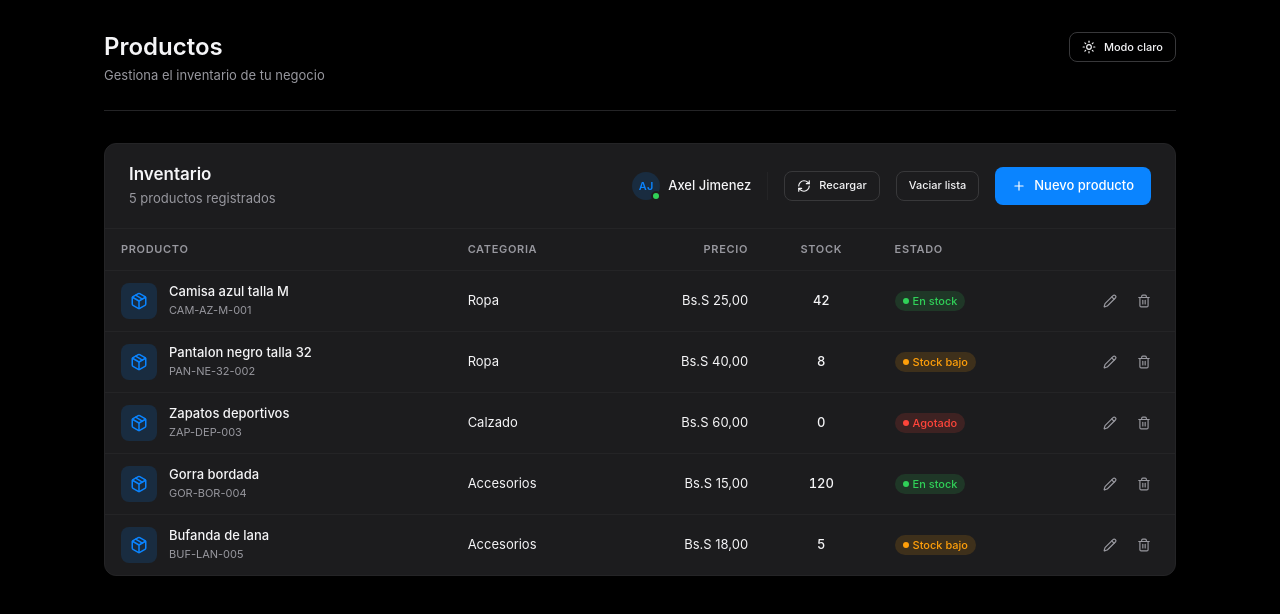
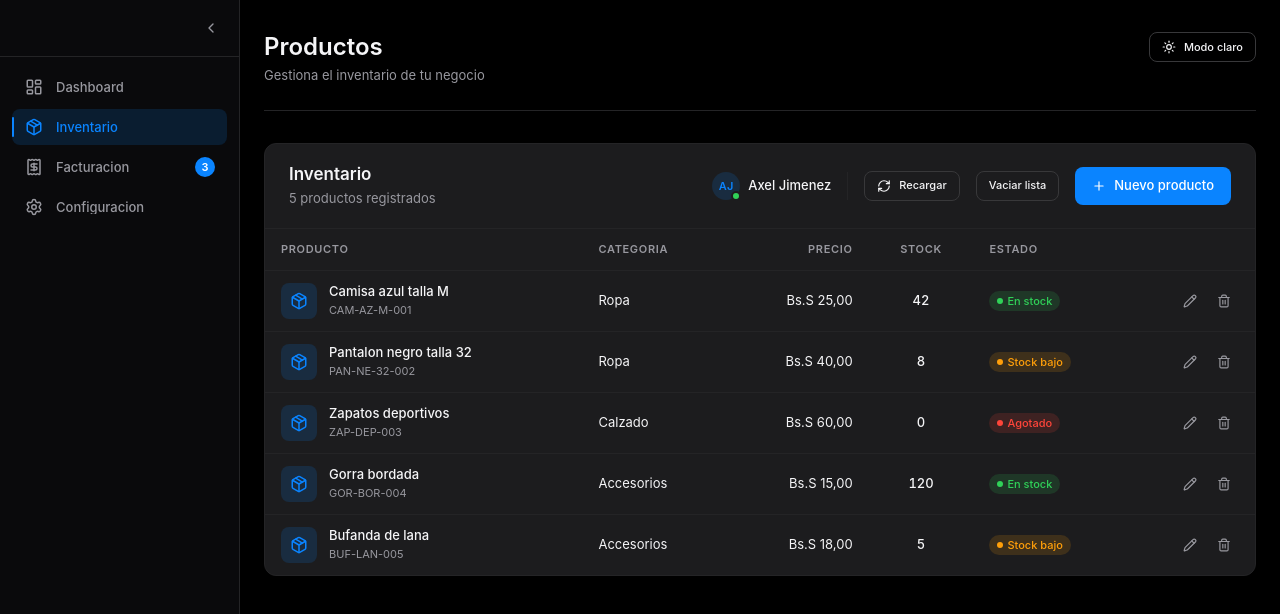
Before and after one commit to axeljimenezdeveloper/mi-saas-frontend, a React (Vite) app: page / in a window 1280 px wide. Shown: the top 614 px of the page. Built offline with nearby package versions, Linux system fonts and the light colour scheme.

Commit message:
feat: add Sidebar navigation component with collapse mode and badges

```diff
--- a/src/App.module.css
+++ b/src/App.module.css
@@ -1,5 +1,13 @@
-/* src/App.module.css
- * Este archivo queda vacio intencionalmente.
- * Los estilos viven en los componentes (layout, pages, etc.).
- * Se puede eliminar cuando App.tsx se convierta en el AppRouter.
- */
+/* src/App.module.css - layout transitorio hasta que exista MainLayout */
+
+.app {
+  display: flex;
+  min-height: 100vh;
+  background-color: var(--color-bg);
+}
+
+.main {
+  flex: 1;
+  min-width: 0;
+  overflow-x: hidden;
+}
--- a/src/App.tsx
+++ b/src/App.tsx
@@ -1,17 +1,35 @@
 import { useEffect, useState } from 'react';
-import { Moon, Sun } from 'lucide-react';
+import {
+  LayoutDashboard,
+  Package,
+  Receipt,
+  Settings,
+  Moon,
+  Sun,
+} from 'lucide-react';
 import { Button } from './components/common/actions/Button';
 import { PageContainer } from './components/layout/PageContainer';
 import { PageHeader } from './components/layout/PageHeader';
+import { Sidebar, type SidebarItem } from './components/layout/Sidebar';
 import ProductsList from './features/inventory/pages/ProductsList';
+import styles from './App.module.css';
 
 type Theme = 'light' | 'dark';
+
+const NAV_ITEMS: SidebarItem[] = [
+  { label: 'Dashboard', icon: <LayoutDashboard size={18} />, href: '/dashboard' },
+  { label: 'Inventario', icon: <Package size={18} />, href: '/products' },
+  { label: 'Facturacion', icon: <Receipt size={18} />, href: '/billing', badge: 3 },
+  { label: 'Configuracion', icon: <Settings size={18} />, href: '/settings' },
+];
 
 function App() {
   const [theme, setTheme] = useState<Theme>(() => {
     const current = document.documentElement.getAttribute('data-theme');
     return current === 'light' ? 'light' : 'dark';
   });
+
+  const [isCollapsed, setIsCollapsed] = useState(false);
 
   useEffect(() => {
     document.documentElement.setAttribute('data-theme', theme);
@@ -21,6 +39,14 @@ function App() {
   const toggleTheme = () => setTheme((t) => (t === 'dark' ? 'light' : 'dark'));
 
   return (
+    <div className={styles.app}>
+      <Sidebar
+        items={NAV_ITEMS}
+        activeHref="/products"
+        isCollapsed={isCollapsed}
+        onToggleCollapse={() => setIsCollapsed((v) => !v)}
+      />
+      <main className={styles.main}>
         <PageContainer maxWidth="lg" padding="md">
           <PageHeader
             title="Productos"
@@ -38,6 +64,8 @@ function App() {
           />
           <ProductsList />
         </PageContainer>
+      </main>
+    </div>
   );
 }
 
--- a/src/components/layout/Sidebar/Sidebar.module.css
+++ b/src/components/layout/Sidebar/Sidebar.module.css
@@ -0,0 +1,182 @@
+/* src/components/layout/Sidebar/Sidebar.module.css */
+
+.sidebar {
+  display: flex;
+  flex-direction: column;
+  width: 240px;
+  height: 100vh;
+  background-color: var(--color-bg-subtle);
+  border-right: 1px solid var(--color-border);
+  transition: width var(--duration-normal) var(--ease-out);
+  flex-shrink: 0;
+  overflow: hidden;
+}
+
+.collapsed {
+  width: 64px;
+}
+
+/* ============ Top (boton collapse) ============ */
+.top {
+  display: flex;
+  justify-content: flex-end;
+  padding: var(--space-3);
+  border-bottom: 1px solid var(--color-border);
+}
+
+.collapseButton {
+  display: inline-flex;
+  align-items: center;
+  justify-content: center;
+  width: 32px;
+  height: 32px;
+  background: transparent;
+  border: none;
+  border-radius: var(--radius-md);
+  color: var(--color-text-muted);
+  cursor: pointer;
+  transition:
+    background-color var(--duration-fast) var(--ease-out),
+    color var(--duration-fast) var(--ease-out);
+}
+
+.collapseButton:hover {
+  background-color: var(--color-surface-hover);
+  color: var(--color-text);
+}
+
+.collapseButton:focus-visible {
+  outline: 2px solid var(--color-focus-ring);
+  outline-offset: 2px;
+}
+
+/* ============ Nav ============ */
+.nav {
+  flex: 1;
+  overflow-y: auto;
+  overflow-x: hidden;
+  padding: var(--space-3);
+}
+
+.list {
+  list-style: none;
+  display: flex;
+  flex-direction: column;
+  gap: var(--space-1);
+  margin: 0;
+  padding: 0;
+}
+
+/* ============ Item ============ */
+.item {
+  position: relative;
+  display: flex;
+  align-items: center;
+  gap: var(--space-3);
+  padding: var(--space-2) var(--space-3);
+  min-height: 36px;
+  border-radius: var(--radius-md);
+  color: var(--color-text-muted);
+  text-decoration: none;
+  font-family: var(--font-sans);
+  font-size: var(--text-sm);
+  font-weight: var(--weight-medium);
+  line-height: 1;
+  white-space: nowrap;
+  transition:
+    background-color var(--duration-fast) var(--ease-out),
+    color var(--duration-fast) var(--ease-out);
+}
+
+.item:hover {
+  background-color: var(--color-surface-hover);
+  color: var(--color-text);
+}
+
+.item:focus-visible {
+  outline: 2px solid var(--color-focus-ring);
+  outline-offset: 2px;
+}
+
+/* Item activo */
+.active {
+  background-color: var(--color-primary-soft);
+  color: var(--color-primary);
+}
+
+.active:hover {
+  background-color: var(--color-primary-soft);
+  color: var(--color-primary);
+}
+
+/* Barra izquierda del item activo */
+.active::before {
+  content: '';
+  position: absolute;
+  left: 0;
+  top: 8px;
+  bottom: 8px;
+  width: 2px;
+  border-radius: var(--radius-full);
+  background-color: var(--color-primary);
+}
+
+/* En modo colapsado: items centrados y sin label */
+.collapsed .item {
+  justify-content: center;
+  padding: var(--space-2);
+  gap: 0;
+}
+
+/* ============ Parts ============ */
+.iconWrapper {
+  display: inline-flex;
+  align-items: center;
+  justify-content: center;
+  flex-shrink: 0;
+  width: 20px;
+  height: 20px;
+}
+
+.label {
+  flex: 1;
+  min-width: 0;
+  overflow: hidden;
+  text-overflow: ellipsis;
+}
+
+.badge {
+  display: inline-flex;
+  align-items: center;
+  justify-content: center;
+  min-width: 20px;
+  height: 20px;
+  padding: 0 6px;
+  background-color: var(--color-primary);
+  color: var(--color-primary-contrast);
+  border-radius: var(--radius-full);
+  font-size: var(--text-xs);
+  font-weight: var(--weight-semibold);
+  line-height: 1;
+  flex-shrink: 0;
+}
+
+/* ============ Footer ============ */
+.footer {
+  padding: var(--space-3);
+  border-top: 1px solid var(--color-border);
+}
+
+/* ============ Scrollbar del nav ============ */
+.nav::-webkit-scrollbar {
+  width: 6px;
+}
+
+.nav::-webkit-scrollbar-thumb {
+  background-color: transparent;
+  border-radius: var(--radius-full);
+}
+
+.nav:hover::-webkit-scrollbar-thumb {
+  background-color: var(--color-border-strong);
+}
--- a/src/components/layout/Sidebar/Sidebar.tsx
+++ b/src/components/layout/Sidebar/Sidebar.tsx
@@ -0,0 +1,106 @@
+import { ChevronLeft, ChevronRight } from 'lucide-react';
+import styles from './Sidebar.module.css';
+
+export interface SidebarItem {
+  /** Texto visible del item. */
+  label: string;
+  /** Icono (lucide-react). */
+  icon: React.ReactNode;
+  /** href del item (para navegacion). */
+  href: string;
+  /** Badge opcional a la derecha (ej. contador de notificaciones). */
+  badge?: string | number;
+}
+
+export interface SidebarProps {
+  /** Lista de items de navegacion. */
+  items: SidebarItem[];
+  /** href del item activo (para resaltarlo). */
+  activeHref?: string;
+  /** Callback al hacer click en un item. Si no se pasa, usa <a href>. */
+  onNavigate?: (href: string) => void;
+  /** Estado colapsado (solo iconos). */
+  isCollapsed?: boolean;
+  /** Callback para togglear el colapsado. */
+  onToggleCollapse?: () => void;
+  /** Slot en la parte inferior (ej. avatar + logout). */
+  footer?: React.ReactNode;
+  /** Clase adicional. */
+  className?: string;
+}
+
+export function Sidebar({
+  items,
+  activeHref,
+  onNavigate,
+  isCollapsed = false,
+  onToggleCollapse,
+  footer,
+  className,
+}: SidebarProps) {
+  const classes = [styles.sidebar, isCollapsed && styles.collapsed, className]
+    .filter(Boolean)
+    .join(' ');
+
+  const handleItemClick = (
+    e: React.MouseEvent<HTMLAnchorElement>,
+    item: SidebarItem
+  ) => {
+    if (onNavigate) {
+      e.preventDefault();
+      onNavigate(item.href);
+    }
+  };
+
+  return (
+    <aside className={classes}>
+      <div className={styles.top}>
+        {onToggleCollapse && (
+          <button
+            type="button"
+            className={styles.collapseButton}
+            onClick={onToggleCollapse}
+            aria-label={isCollapsed ? 'Expandir menu' : 'Colapsar menu'}
+          >
+            {isCollapsed ? <ChevronRight size={16} /> : <ChevronLeft size={16} />}
+          </button>
+        )}
+      </div>
+
+      <nav className={styles.nav}>
+        <ul className={styles.list}>
+          {items.map((item) => {
+            const isActive = item.href === activeHref;
+            const itemClasses = [styles.item, isActive && styles.active]
+              .filter(Boolean)
+              .join(' ');
+
+            return (
+              <li key={item.href}>
+                <a
+                  href={item.href}
+                  className={itemClasses}
+                  onClick={(e) => handleItemClick(e, item)}
+                  title={isCollapsed ? item.label : undefined}
+                  aria-current={isActive ? 'page' : undefined}
+                >
+                  <span className={styles.iconWrapper} aria-hidden="true">
+                    {item.icon}
+                  </span>
+                  {!isCollapsed && (
+                    <span className={styles.label}>{item.label}</span>
+                  )}
+                  {!isCollapsed && item.badge !== undefined && (
+                    <span className={styles.badge}>{item.badge}</span>
+                  )}
+                </a>
+              </li>
+            );
+          })}
+        </ul>
+      </nav>
+
+      {footer && <div className={styles.footer}>{footer}</div>}
+    </aside>
+  );
+}
--- a/src/components/layout/Sidebar/index.ts
+++ b/src/components/layout/Sidebar/index.ts
@@ -0,0 +1,2 @@
+export { Sidebar } from './Sidebar';
+export type { SidebarProps, SidebarItem } from './Sidebar';
```
Also changed, not shown: 1 other file (tests, documents, lock files or other folders). Lines whose indentation alone changed are shown as unchanged.
